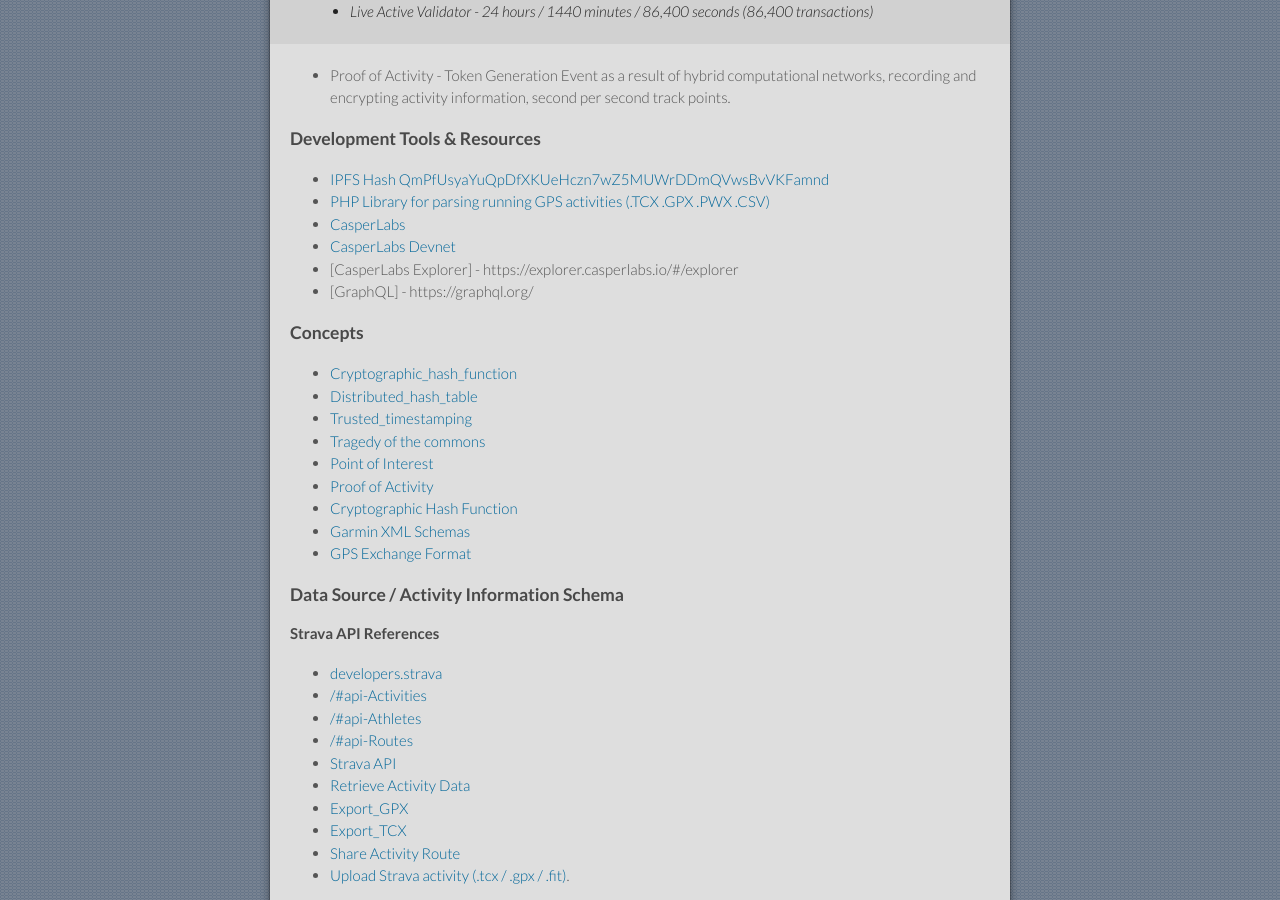
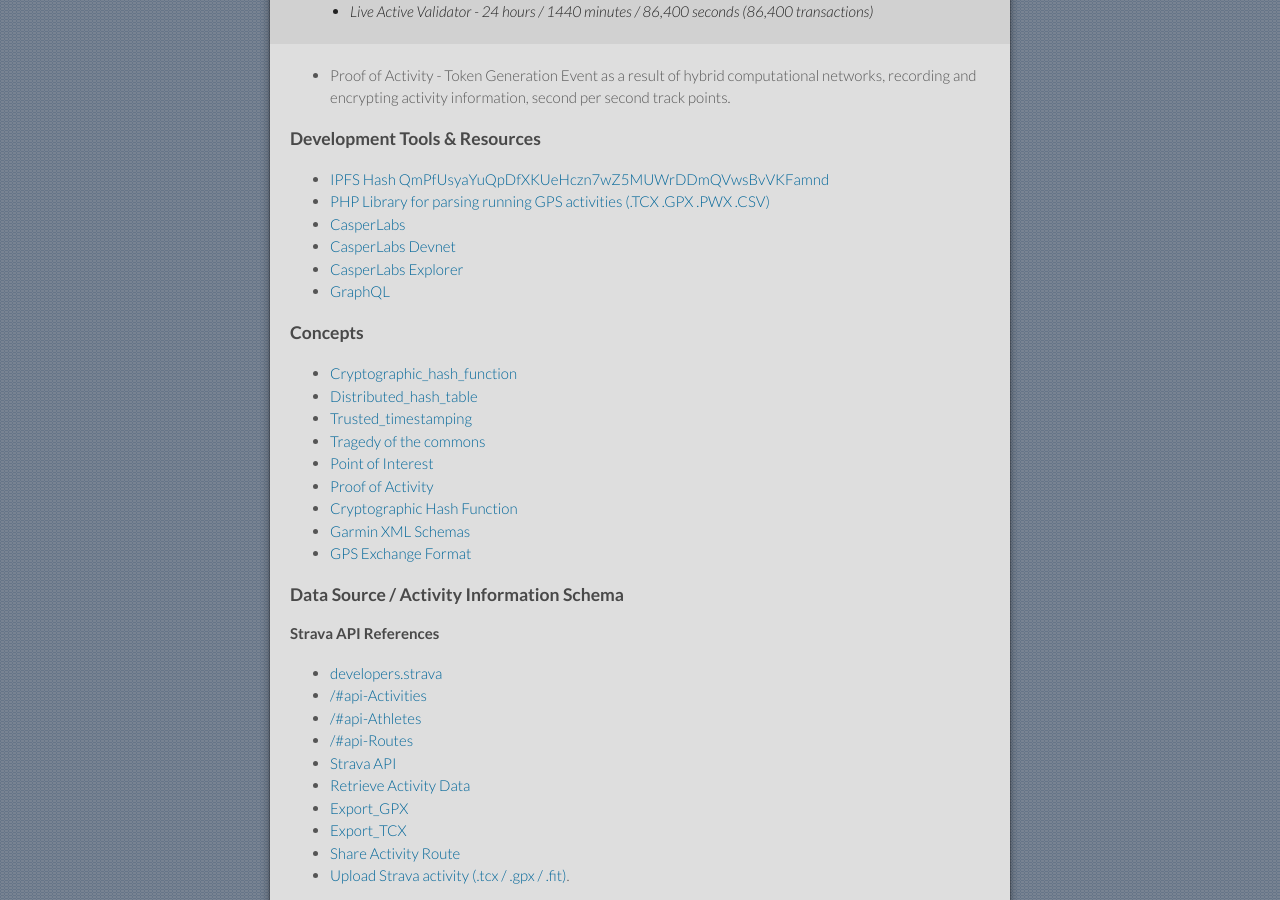
Before and after one commit to flowstake/flowstake.github.io, a Jekyll site: the page built from index.md, in a window 1280 px wide and 900 px high, scrolled down 1568 px. Built offline with Jekyll 4.4.1, drawn with Linux system fonts in a browser that asks for light colours; our own code applies the rules of GitHub Pages for plain Markdown files.

Commit message:
Update index.md

```diff
--- a/index.md
+++ b/index.md
@@ -58,8 +58,8 @@ layout: default
 * [PHP Library for parsing running GPS activities (.TCX .GPX .PWX .CSV)](https://github.com/flowstake/Waddle)
 * [CasperLabs](https://casperlabs.io)
 * [CasperLabs Devnet](http://devnet-graphql.casperlabs.io:40403/graphql)
-* [CasperLabs Explorer] - https://explorer.casperlabs.io/#/explorer
-* [GraphQL] - https://graphql.org/
+* [CasperLabs Explorer](https://explorer.casperlabs.io/#/explorer)
+* [GraphQL](https://graphql.org/)
 
 ### Concepts
 
```
